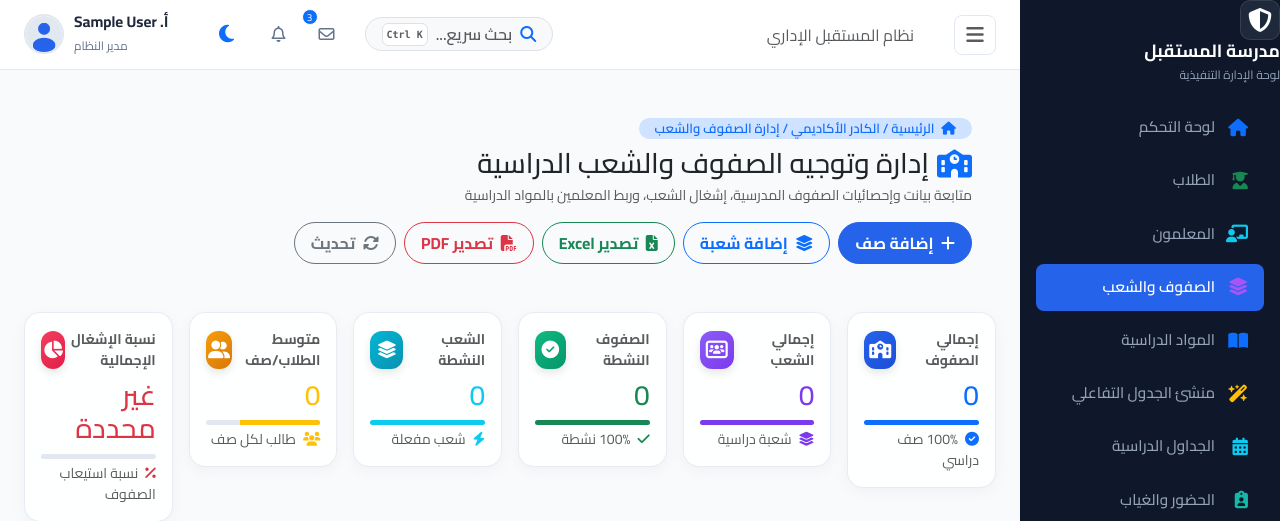
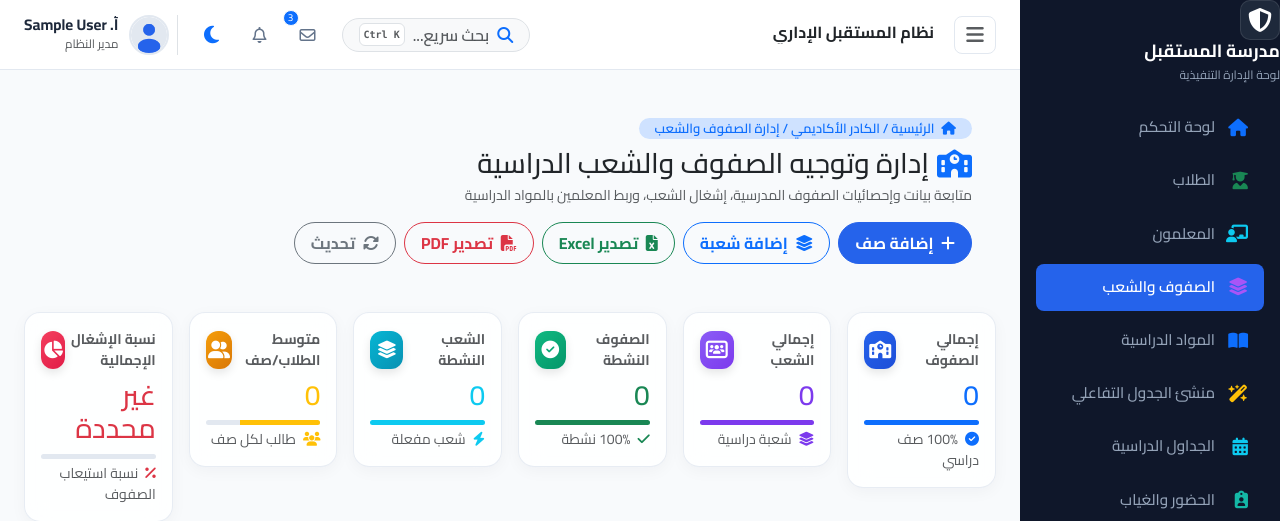
Before and after one commit to workITtame/school-system, a Flask app: page /academic/classes in a window 1280 px wide. Shown: the top 521 px of the page. Run offline with Flask 3, Linux system fonts and the light colour scheme; the visitor is signed in with stand-in values (Sample User, id 1); data that the repository does not hold is empty; some libraries are stand-ins or nearby versions.

Commit message:
fix(ui): reorder user profile avatar and info to prevent text truncation at left screen boundary

```diff
--- a/templates/layout.html
+++ b/templates/layout.html
@@ -175,43 +175,44 @@
     <div id="content" class="main-content">
         <!-- Top Header -->
         <div class="top-navbar">
-            <div class="d-flex align-items-center gap-3">
-                <button type="button" id="sidebarCollapse" onclick="if(window.setupResponsiveSidebar) setupResponsiveSidebar(); const s=document.getElementById('sidebar'); const o=document.getElementById('sidebarOverlay'); if(s){s.classList.toggle('active');} if(o){o.classList.toggle('active');}" class="btn btn-light shadow-sm me-2" style="width: 40px; height: 40px; display: flex; align-items: center; justify-content: center; border: 1px solid var(--border-color); background: #fff; cursor: pointer;" aria-label="Toggle Navigation">
+            <div class="d-flex align-items-center gap-2">
+                <button type="button" id="sidebarCollapse" onclick="if(window.setupResponsiveSidebar) setupResponsiveSidebar(); const s=document.getElementById('sidebar'); const o=document.getElementById('sidebarOverlay'); if(s){s.classList.toggle('active');} if(o){o.classList.toggle('active');}" class="btn btn-light shadow-sm me-1" style="width: 38px; height: 38px; display: flex; align-items: center; justify-content: center; border: 1px solid var(--border-color); background: #fff; cursor: pointer; flex-shrink: 0;" aria-label="Toggle Navigation">
                     <i class="fa-solid fa-bars text-muted fs-5"></i>
                 </button>
-                <!-- Breadcrumbs dynamically set -->
-                <div class="d-none d-md-block ms-3">
-                    <span class="text-muted font-monospace extra-small">نظام المستقبل الإداري</span>
+                <div class="d-none d-md-block ms-2">
+                    <span class="text-dark font-cairo fw-bold extra-small text-truncate d-inline-block" style="max-width: 180px;">نظام المستقبل الإداري</span>
                 </div>
             </div>
 
             <div class="top-navbar-actions">
-                <button type="button" class="btn btn-light rounded-pill px-3 py-1 me-2 border font-monospace extra-small d-none d-md-flex align-items-center gap-2 hover-lift" onclick="openGlobalSpotlightModal()" title="البحث السريع والاختصارات (Ctrl+K)">
+                <button type="button" class="btn btn-light rounded-pill px-3 py-1 me-1 border font-monospace extra-small d-none d-xl-flex align-items-center gap-2 hover-lift" onclick="openGlobalSpotlightModal()" title="البحث السريع والاختصارات (Ctrl+K)">
                     <i class="fa-solid fa-magnifying-glass text-primary"></i>
                     <span class="text-muted">بحث سريع...</span>
                     <kbd class="bg-white border rounded text-muted px-1 small" style="font-size: 10px;">Ctrl K</kbd>
                 </button>
+
                 <a href="{{ url_for('messages.index') }}" class="icon-btn position-relative" title="مركز الرسائل والمحادثات">
                     <i class="fa-regular fa-envelope"></i>
                     <span class="position-absolute top-0 start-100 translate-middle p-1 bg-primary border border-light rounded-circle" style="width: 16px; height: 16px; font-size: 10px; display: flex; align-items: center; justify-content: center; color: white;">3</span>
                 </a>
+
                 <a href="{{ url_for('notifications.index') }}" class="icon-btn position-relative" id="headerNotificationBtn" title="مركز الإشعارات والتنبيهات">
                     <i class="fa-regular fa-bell"></i>
                     <span id="headerNotificationBadge" class="position-absolute top-0 start-100 translate-middle p-1 bg-danger border border-light rounded-circle" style="width: 16px; height: 16px; font-size: 10px; display: none; align-items: center; justify-content: center; color: white;">0</span>
                 </a>
 
                 <!-- Dark / Light Mode Toggle Button -->
-                <button type="button" class="icon-btn border-0 bg-transparent position-relative ms-1 me-1" id="themeToggleBtn" onclick="toggleTheme()" title="تبديل الوضع الليلي / النهاري" style="cursor: pointer;">
+                <button type="button" class="icon-btn border-0 bg-transparent position-relative" id="themeToggleBtn" onclick="toggleTheme()" title="تبديل الوضع الليلي / النهاري" style="cursor: pointer;">
                     <i class="fa-solid fa-moon text-primary fs-5" id="themeToggleIcon"></i>
                 </button>
 
-                <div class="dropdown border-start-md ps-1 ps-md-3 ms-1 ms-md-2">
+                <div class="dropdown border-start ps-2 ms-1">
                     <div class="navbar-user-profile" id="userDropdown" data-bs-toggle="dropdown" aria-expanded="false" style="cursor: pointer;">
-                        <div class="navbar-user-info text-end d-none d-sm-block">
-                            <h6>أ. {{ session.user_name }}</h6>
-                            <small>{{ 'مدير النظام' if session.user_role == 'admin' else 'معلم' }}</small>
+                        <img src="{{ url_for('static', filename='img/default_avatar.png') }}" class="navbar-user-avatar" onerror="this.src='https://ui-avatars.com/api/?name={{ session.user_name }}&background=2563eb&color=fff'">
+                        <div class="navbar-user-info text-start d-none d-lg-block" style="max-width: 120px;">
+                            <h6 class="text-truncate mb-0">أ. {{ session.user_name }}</h6>
+                            <small class="text-muted text-truncate d-block">{{ 'مدير النظام' if session.user_role == 'admin' else 'معلم' }}</small>
                         </div>
-                        <img src="{{ url_for('static', filename='img/default_avatar.png') }}" class="navbar-user-avatar" onerror="this.src='https://ui-avatars.com/api/?name={{ session.user_name }}&background=2563eb&color=fff'">
                     </div>
                     <ul class="dropdown-menu dropdown-menu-end shadow-sm border-0 mt-3" aria-labelledby="userDropdown">
                         <li><a class="dropdown-item py-2" href="{{ url_for('profile.index') }}"><i class="fa-solid fa-user-gear me-2 text-primary"></i> الملف الشخصي والإعدادات</a></li>
```
